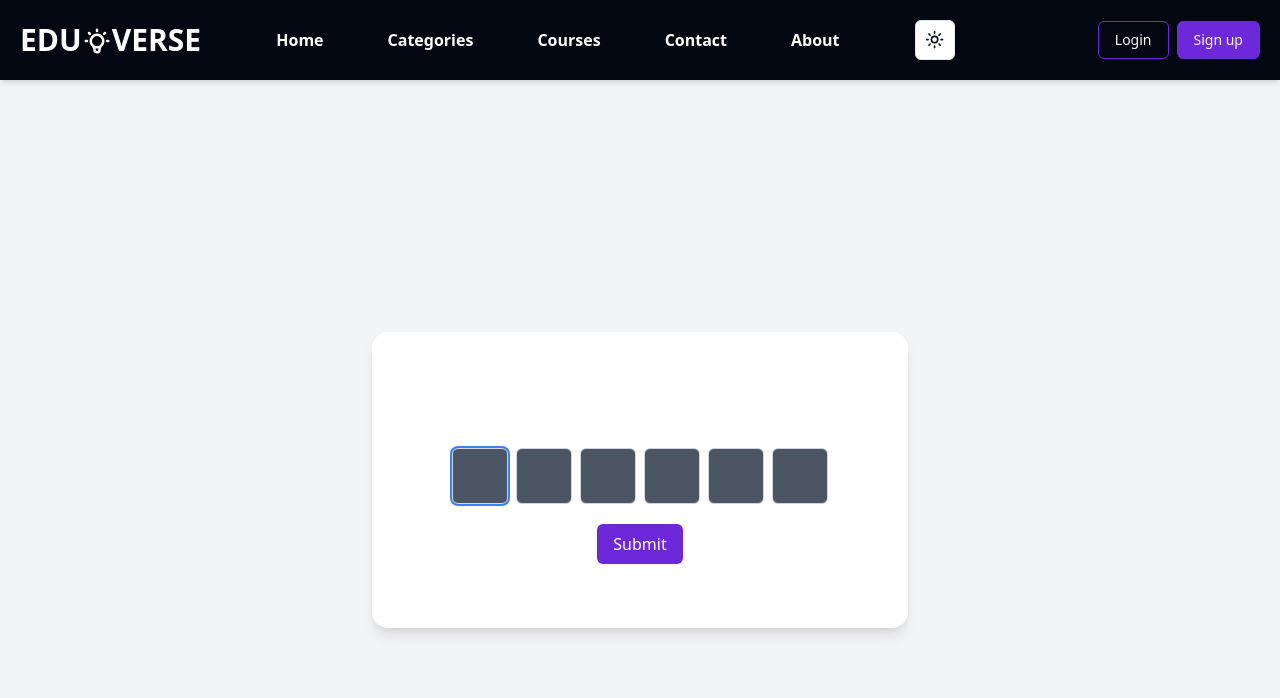
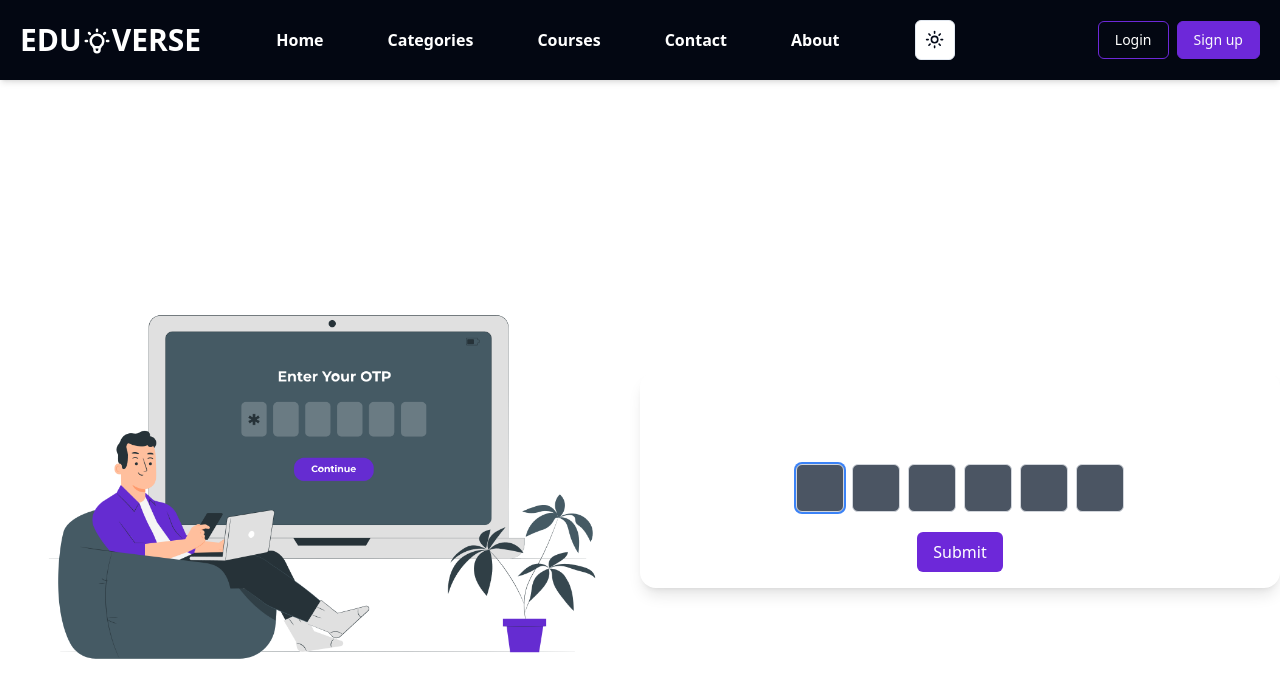
Before and after one commit to nahyan0077/eduverse-frontend, a React (Vite) app: page /otp in a window 1280 px wide. Shown: the top 698 px of the page. Built offline with nearby package versions, Linux system fonts and the light colour scheme.

Commit message:
fix: otp page resposiveness fixed

```diff
--- a/src/components/auth/Otp.tsx
+++ b/src/components/auth/Otp.tsx
@@ -1,6 +1,7 @@
 // OtpInput.tsx
 import React, { useEffect, useRef, useState } from "react";
 import { useTheme } from "../ui/theme-provider";
+import otp_img from '../../assets/auth/otp-image.png';
 
 interface OtpInputProps {
   length?: number;
@@ -24,14 +25,11 @@ const Otp: React.FC<OtpInputProps> = ({
   const handleChange = (index: number, e: React.ChangeEvent<HTMLInputElement>) => {
     const value = e.target.value;
     if (isNaN(Number(value))) return;
-
     const newOtp = [...otp];
     newOtp[index] = value.slice(-1);
     setOtp(newOtp);
-
     const combinedOtp = newOtp.join("");
     if (combinedOtp.length === length) onOtpSubmit(combinedOtp);
-
     if (value && index < length - 1 && inputRefs.current[index + 1]) {
       inputRefs.current[index + 1]?.focus();
     }
@@ -51,12 +49,15 @@ const Otp: React.FC<OtpInputProps> = ({
   };
 
   return (
-    <div className="flex items-center justify-center w-full min-h-screen bg-gray-100 dark:bg-gray-900">
-      <div className="flex flex-col items-center bg-white dark:bg-gray-800 pt-10 pb-16 px-5 md:px-20 rounded-2xl shadow-lg">
+    <div className="flex flex-col md:flex-row items-center justify-center w-full min-h-screen max-w-7xl mx-auto ">
+      <div className="w-full md:w-1/2 p-4">
+        <img src={otp_img} alt="" className="mx-auto" />
+      </div>
+      <div className="w-full md:w-1/2 flex flex-col items-center p-4 rounded-2xl shadow-lg ">
         <div className={`text-3xl font-extrabold pb-10 ${theme === 'light' ? 'text-violet-700' : 'text-white'}`}>
           OTP
         </div>
-        <div className="flex gap-2">
+        <div className="flex gap-2 justify-center">
           {otp.map((value, index) => (
             <input
               key={index}
@@ -66,7 +67,9 @@ const Otp: React.FC<OtpInputProps> = ({
               onChange={(e) => handleChange(index, e)}
               onClick={() => handleClick(index)}
               onKeyDown={(e) => handleKeyDown(index, e)}
-              className={`w-12 h-12 md:w-14 md:h-14 text-center text-xl border ${theme === 'light' ? 'text-gray-900 bg-gray-300' : 'text-white bg-gray-600'} font-medium border-gray-300 rounded-md focus:outline-none focus:ring-2 focus:ring-blue-500`}
+              className={`w-12 h-12 text-center text-xl border ${
+                theme === 'light' ? 'text-gray-900 bg-gray-300' : 'text-white bg-gray-600'
+              } font-medium border-gray-300 rounded-md focus:outline-none focus:ring-2 focus:ring-blue-500`}
               maxLength={1}
             />
           ))}
```
Also changed, not shown: src/assets/auth/otp-image.png (added), src/assets/auth/otp-svg.svg (added).
